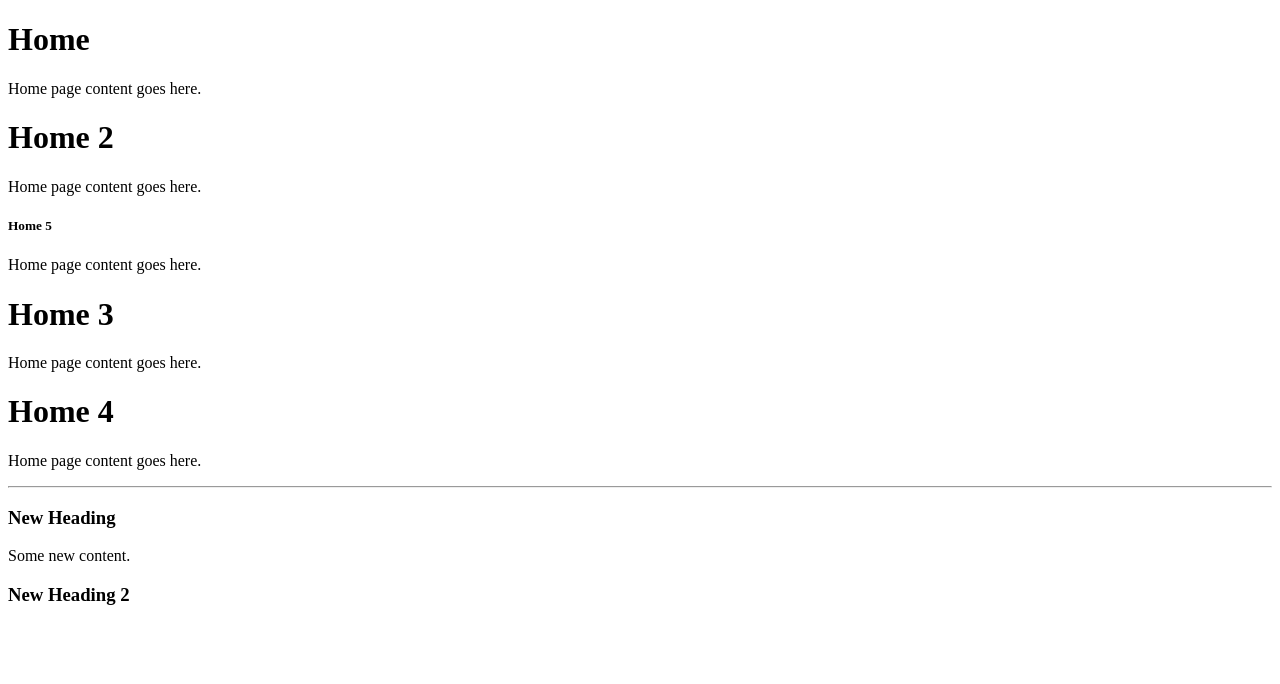
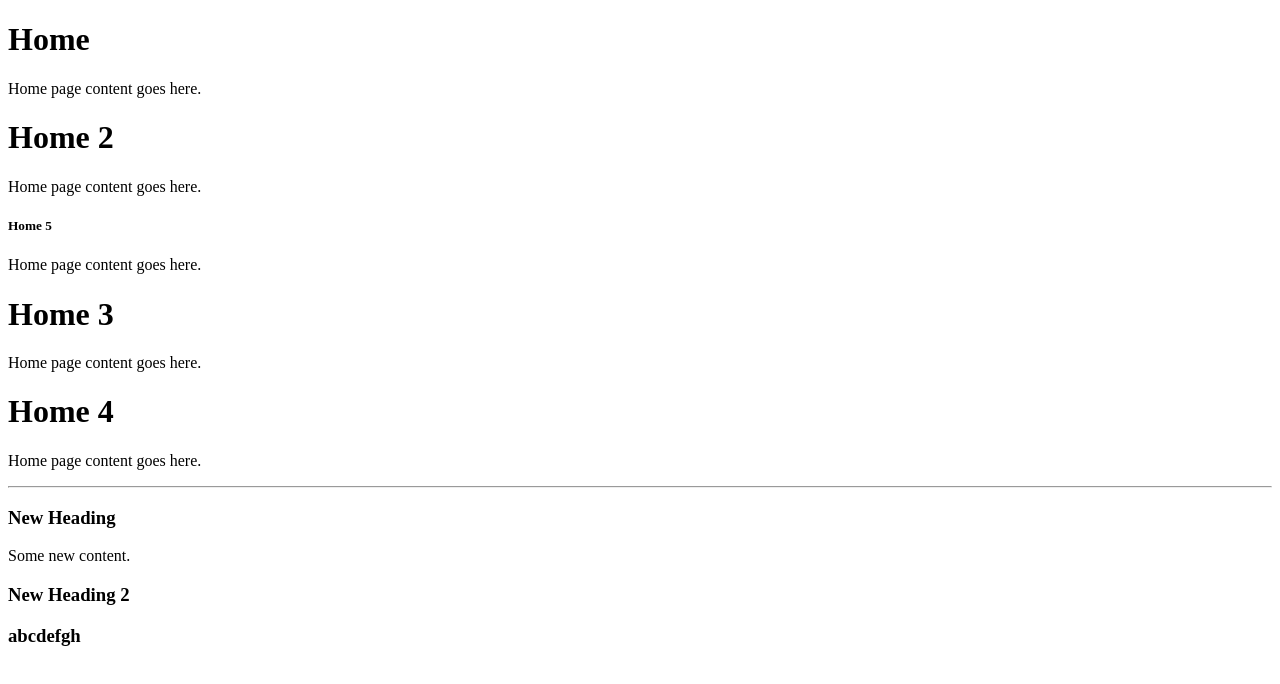
Before and after one commit to yashodgayashan/uom-labsession-21, a plain HTML site: page index.html in a window 1280 px wide. Drawn offline with Linux system fonts and the light colour scheme.

Commit message:
Updated index.html

```diff
--- a/index.html
+++ b/index.html
@@ -19,5 +19,6 @@
     <h3>New Heading</h3>
     <p>Some new content.</p>
     <h3>New Heading 2</h3>
+    <h3>abcdefgh</h3>
 </body>
 </html>
```
